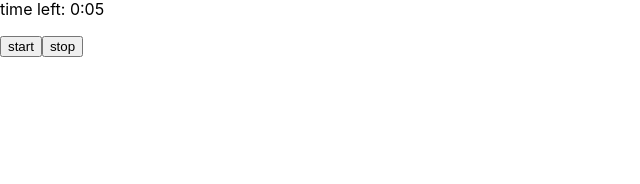
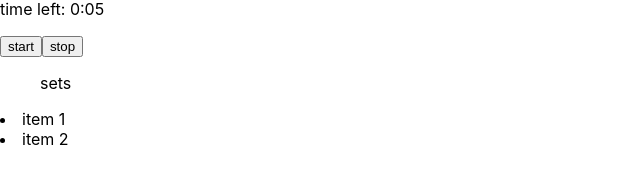
Before and after one commit to shananigans02/haikyuu-timer-tracker-v3, a React (Create React App) app: page / in a window 1280 px wide. Shown: the part 130-314 px from the top of the page, without its empty margins (0-640 px from the left). Built offline with nearby package versions, Linux system fonts and the light colour scheme.

Commit message:
duration 02 error

```diff
--- a/src/TimerComponent.js
+++ b/src/TimerComponent.js
@@ -16,9 +16,16 @@ const TimerComponent = () => {
     };
 
     const handleDurationChange = (event) => {
-        const newDuration = parseInt(event.target.value) || 0;
-        setDuration(newDuration);
-        setTimeLeft(newDuration);
+        const newDuration = parseInt(event.target.value);
+        console.log("newDuration: ", newDuration)
+
+        if (Number.isNaN(newDuration)) {
+            setDuration('');
+            setTimeLeft(0);
+        } else {
+            setDuration(newDuration);
+            setTimeLeft(newDuration);
+        }
     }
 
     const stopTimer = () => {
@@ -30,12 +37,12 @@ const TimerComponent = () => {
     }
 
     const toggleTimer = () => {
-        // if its a fresh, new running timer, update time left display
+        // if its a fresh/new running timer, update time left display
         if (!isRunning && freshSet) {
             setTimeLeft(duration)
         }
 
-        // if its not fresh set, its just toggling b/w start and pause
+        // if its not fresh set, just toggle b/w start and pause
         setIsRunning(!isRunning);
     }
 
@@ -114,6 +121,13 @@ const TimerComponent = () => {
                 onClick={stopTimer}>
                     stop
             </button>
+
+            <div>
+                <ul>sets</ul>
+                    <li>item 1</li>
+                    <li>item 2</li>
+            </div>
+
         </div>
     );
 };
```
Also changed, not shown: package.json (+8 -1 lines), 1 other file (tests, documents, lock files or other folders).
